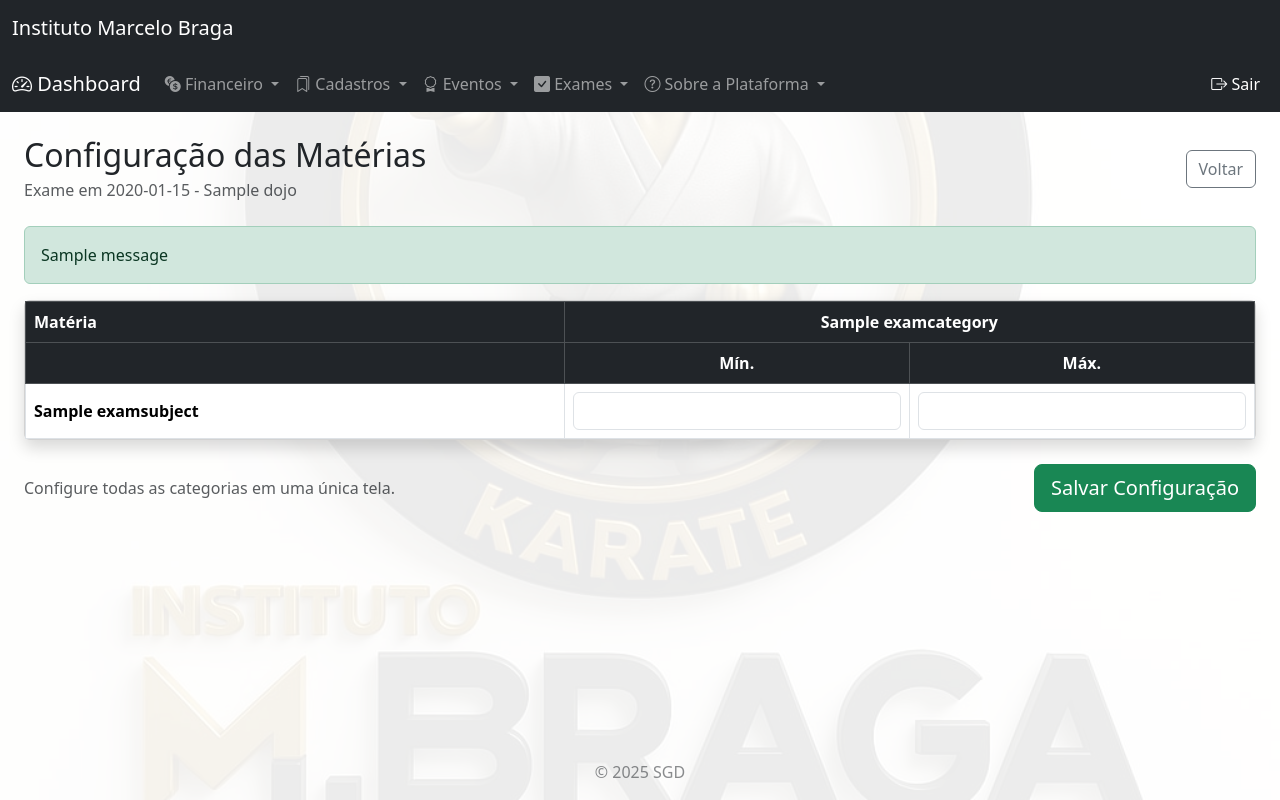
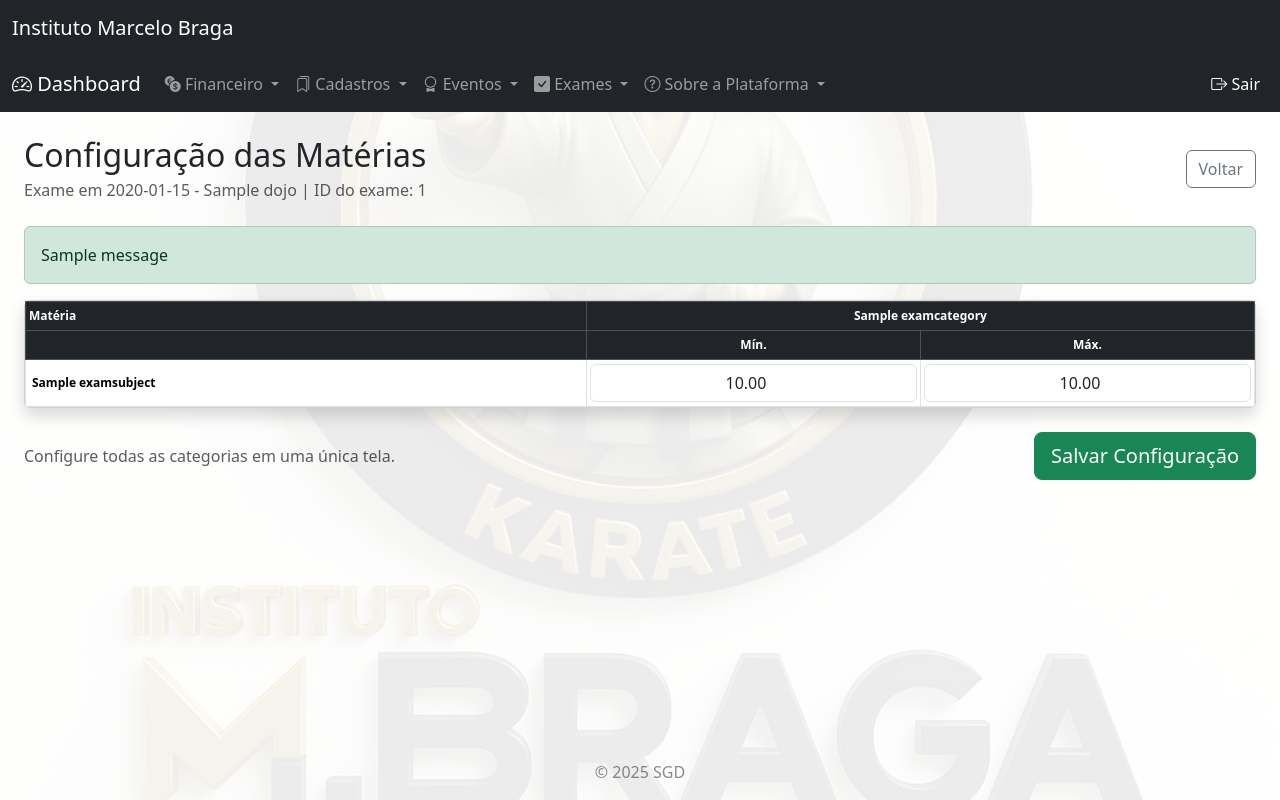
Before and after one commit to eparaujo/jiyuu, a Django app: page /exams/1/requirements/ in a window 1280 px wide. Run offline with Django 5.2, Linux system fonts and the light colour scheme; a user stored in the database is signed in; tables that the repository leaves empty hold one stand-in row (values such as "Sample post"); one stand-in notice (Sample message) is shown.

Commit message:
Ajustes na tela de cadastro e consulta de notas para o exame, assim como filtro para não apresentar matérias que não possuam notas configuradas, tendo somente as padrões

```diff
--- a/exams/serializers.py
+++ b/exams/serializers.py
@@ -103,7 +103,8 @@ class ExamEnrollmentSerializer(serializers.ModelSerializer):
 
     def get_subjects(self, obj):
         requirements = obj.exam.requirements.filter(
-            category=obj.category
+            category=obj.category,
+            min_score__gt=0
         )
 
         return ExamRequirementWithResultSerializer(
--- a/exams/templates/exam_requirement_config.html
+++ b/exams/templates/exam_requirement_config.html
@@ -1,10 +1,117 @@
 {% extends "base.html" %}
-
+{% load l10n %}
 {% block title %}
 Configuração das Matérias do Exame
 {% endblock %}
 
 {% block content %}
+
+<style>
+    /* =========================================
+    CAMPOS DE NOTAS
+    ========================================= */
+
+    .score-input {
+        width: 100%;
+        min-width: 70px;
+        height: 32px;
+        padding: 2px 1px;
+        font-size: 12px;
+        line-height: 1;
+        text-align: center;
+        box-sizing: border-box;
+        border-radius: 4px;
+    }
+
+    /* Remove setas dos campos numéricos */
+    .score-input::-webkit-inner-spin-button,
+    .score-input::-webkit-outer-spin-button {
+        -webkit-appearance: none;
+        margin: 0;
+    }
+
+
+    /* =========================================
+    TABELA
+    ========================================= */
+
+    .table {
+        margin-bottom: 0;
+        width: 100%;
+    }
+
+    .table th,
+    .table td {
+        padding: 4px 3px;
+        vertical-align: middle;
+    }
+
+    /* Largura mínima das colunas de notas */
+    .table tbody td:not(:first-child) {
+        min-width: 68px;
+    }
+
+    /* =========================================
+    CABEÇALHOS
+    ========================================= */
+
+    .table thead th {
+        font-size: 12px;
+        padding: 5px 3px;
+        white-space: nowrap;
+        text-align: center;
+        vertical-align: middle;
+    }
+
+    .table thead th:first-child {
+        text-align: left;
+        min-width: 140px;
+    }
+
+    /* =========================================
+    NOMES DAS MATÉRIAS
+    ========================================= */
+
+    .table tbody td:first-child {
+        font-size: 12px;
+        font-weight: 600;
+        min-width: 140px;
+        padding-left: 6px;
+        white-space: nowrap;
+    }
+
+    /* =========================================
+    RESPONSIVIDADE
+    ========================================= */
+
+    .table-responsive {
+        overflow-x: auto;
+        width: 100%;
+    }
+
+    @media (max-width: 768px) {
+
+        .table thead th {
+            font-size: 11px;
+        }
+
+        .table tbody td:first-child {
+            font-size: 11px;
+            min-width: 110px;
+        }
+
+        .table tbody td:not(:first-child) {
+            min-width: 65px;
+        }
+
+        .score-input {
+            min-width: 60px;
+            height: 30px;
+            font-size: 10px;
+        }
+    }
+
+</style>
 
 <div class="container-fluid">
 
@@ -21,6 +128,7 @@ Configuração das Matérias do Exame
             <div class="text-muted">
 
                 {{ exam }}
+                | ID do exame: {{ exam.pk }}
 
             </div>
 
@@ -44,17 +152,11 @@ Configuração das Matérias do Exame
 
 
     {% if messages %}
-
         {% for message in messages %}
-
-            <div class="alert alert-success">
-
+            <div class="alert alert-{{ message.tags }}">
                 {{ message }}
-
             </div>
-
         {% endfor %}
-
     {% endif %}
 
 
@@ -151,7 +253,7 @@ Configuração das Matérias do Exame
 
                                         name="min_{{ row.subject.id }}_{{ score.category.id }}"
 
-                                        value="{{ score.min_score }}">
+                                        value="{{ score.min_score|unlocalize }}">
 
                                 </td>
 
@@ -171,7 +273,7 @@ Configuração das Matérias do Exame
 
                                         name="max_{{ row.subject.id }}_{{ score.category.id }}"
 
-                                        value="{{ score.max_score }}">
+                                        value="{{ score.max_score|unlocalize }}">
 
                                 </td>
 
--- a/exams/views.py
+++ b/exams/views.py
@@ -28,8 +28,8 @@ from .forms import ExamEnrollmentForm
 from django.core.exceptions import ValidationError
 from django.utils.timezone import now
 from datetime import timedelta
-from django.db.models import Q
-from decimal import Decimal
+from django.db import transaction
+from decimal import Decimal, InvalidOperation
 from graduations.models import Graduation
 from django.db.models import Q
 
@@ -416,7 +416,7 @@ class ExamEnrollmentCreateView(LoginRequiredMixin, CreateView):
 
         context["graduation_data"] = graduation_data
 
-                # --------------------------------------------------
+        # --------------------------------------------------
         # Disponibiliza as categorias vinculadas ao exame.
         #
         # O JavaScript utiliza to_graduation_id para exibir
@@ -995,12 +995,13 @@ class ExamRequirementConfigView(LoginRequiredMixin, View):
 
         requirements = ExamRequirement.objects.filter(
             exam=exam
-        )
+        ).select_related("category", "subject")
 
         requirement_map = {
             (r.category_id, r.subject_id): r
             for r in requirements
         }
+
 
         rows = []
 
@@ -1015,31 +1016,26 @@ class ExamRequirementConfigView(LoginRequiredMixin, View):
                 )
 
                 scores.append({
-
                     "category": category,
-
-                    "min_score": requirement.min_score if requirement else "",
-
-                    "max_score": requirement.max_score if requirement else "",
-
+                    "min_score": (
+                        requirement.min_score
+                        if requirement else ""
+                    ),
+                    "max_score": (
+                        requirement.max_score
+                        if requirement else ""
+                    ),
                 })
 
             rows.append({
-
                 "subject": subject,
-
                 "scores": scores,
-
             })
 
         return {
-
             "exam": exam,
-
             "categories": categories,
-
             "rows": rows,
-
         }
 
     def get(self, request, pk):
@@ -1055,6 +1051,7 @@ class ExamRequirementConfigView(LoginRequiredMixin, View):
             self.build_context(exam)
         )
 
+    @transaction.atomic
     def post(self, request, pk):
 
         exam = get_object_or_404(
@@ -1063,51 +1060,83 @@ class ExamRequirementConfigView(LoginRequiredMixin, View):
         )
 
         categories = exam.categories.all()
-
         subjects = ExamSubject.objects.all()
 
-        for category in categories:
+        try:
 
-            for subject in subjects:
+            for category in categories:
 
-                min_value = request.POST.get(
-                    f"min_{subject.id}_{category.id}"
-                )
+                for subject in subjects:
 
-                max_value = request.POST.get(
-                    f"max_{subject.id}_{category.id}"
-                )
+                    min_value = request.POST.get(
+                        f"min_{subject.id}_{category.id}", ""
+                    ).strip()
 
-                if (
-                    min_value == ""
-                    and
-                    max_value == ""
-                ):
-                    ExamRequirement.objects.filter(
+                    max_value = request.POST.get(
+                        f"max_{subject.id}_{category.id}", ""
+                    ).strip()
+
+                    # Ambos vazios: remove a configuração
+                    if not min_value and not max_value:
+
+                        ExamRequirement.objects.filter(
+                            exam=exam,
+                            category=category,
+                            subject=subject,
+                        ).delete()
+
+                        continue
+
+                    # Não permite configuração incompleta
+                    if not min_value or not max_value:
+
+                        raise ValueError(
+                            f"Informe a nota mínima e máxima "
+                            f"para {subject.name} - {category}."
+                        )
+
+                    min_score = Decimal(min_value)
+                    max_score = Decimal(max_value)
+
+                    # Validação das notas
+                    if min_score < 0 or max_score > 10:
+
+                        raise ValueError(
+                            f"Notas inválidas para {subject.name}."
+                        )
+
+                    if min_score > max_score:
+
+                        raise ValueError(
+                            f"A nota mínima não pode ser maior "
+                            f"que a máxima em {subject.name} - {category}."
+                        )
+
+                    ExamRequirement.objects.update_or_create(
+
                         exam=exam,
                         category=category,
                         subject=subject,
-                    ).delete()
 
-                    continue
+                        defaults={
+                            "min_score": min_score,
+                            "max_score": max_score,
+                        }
 
-                ExamRequirement.objects.update_or_create(
+                    )
 
-                    exam=exam,
+        except (ValueError, InvalidOperation) as e:
 
-                    category=category,
+            messages.error(
+                request,
+                str(e)
+            )
 
-                    subject=subject,
-
-                    defaults={
-
-                        "min_score": Decimal(min_value),
-
-                        "max_score": Decimal(max_value),
-
-                    }
-
-                )
+            return render(
+                request,
+                self.template_name,
+                self.build_context(exam)
+            )
 
         messages.success(
             request,
```
